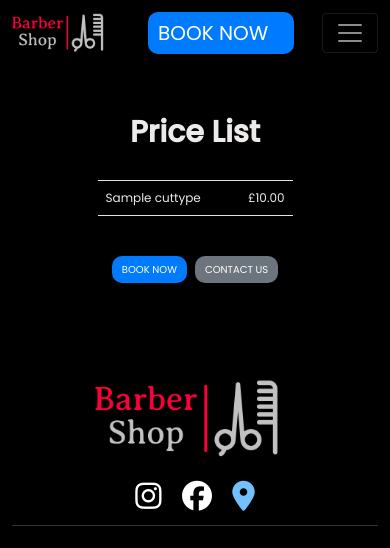
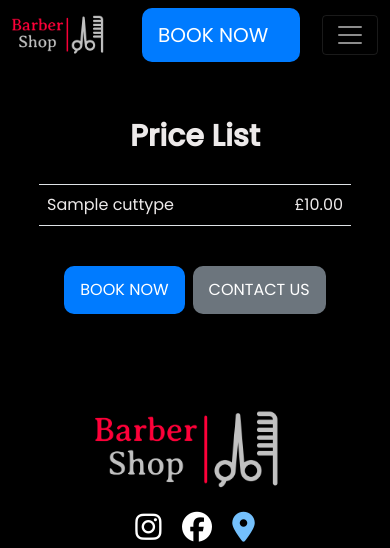
Before and after one commit to huss-al/barber_booking, a Django app: page /services/ in a window 390 px wide. Shown: the top 548 px of the page. Run offline with Django 4.2, Linux system fonts and the light colour scheme; tables that the repository leaves empty hold one stand-in row (values such as "Sample post"); some libraries are stand-ins or nearby versions.

Commit message:
fixed bug

```diff
--- a/barber_shop/settings.py
+++ b/barber_shop/settings.py
@@ -31,7 +31,7 @@
 SECRET_KEY = 'django-insecure-rt-8&cq%g$%m#^(6fy$8#1g=3$4t+hidq(x2g7l_gwk+^kq@g7'
 
 # SECURITY WARNING: don't run with debug turned on in production!
-DEBUG = False
+DEBUG = True
 
 ALLOWED_HOSTS = [
     '127.0.0.1',
--- a/home/templates/home/services.html
+++ b/home/templates/home/services.html
@@ -41,7 +41,7 @@
 
     /* Container and text styles */
     .custom-container {
-        width: 50%;
+        width: 60%;
         max-width: 960px;
         margin: 0 auto;
     }
@@ -59,14 +59,15 @@
     }
 
     .service-col {
-        width: 500px;
+        width: 800px;
     }
 
-    th, td {
+    td {
         padding: 15px;
         text-align: left;
         border: none;
         color: #edeaea;
+        font-size: 23px;
     }
 
     /* Button styles */
@@ -107,23 +108,21 @@
     }
 
     @media (max-width: 576px) {
-        th, td {
+        td {
             padding: 8px;
-            font-size: 25px;
-            font-size: 12px;
-        }
-
-        th {
-            font-size: 14px;
-        }
-
-        .btn-primary, .btn-secondary {
-            font-size: 10px;
-            padding: 6px 10px;
+            font-size: 16px;
         }
 
 
+        .btn-primary, .btn-secondary {
+            font-size: 16px;
+            padding: 12px 16px;
+        }
 
+        .custom-container {
+            width: 80%;
+
+        }
 
     }
 </style>
--- a/home/urls.py
+++ b/home/urls.py
@@ -14,6 +14,7 @@
     path('cancel-booking/<int:appointment_id>/', views.cancel_booking, name='cancel-booking'),
     path('edit_booking/<int:appointment_id>/', views.edit_booking, name='edit-booking'),
     path('create-booking/', views.create_booking, name='create-booking'),
-    path('user-bookings/', views.user_bookings, name='user-bookings'),  # Add this URL pattern
+    path('user-bookings/', views.user_bookings, name='user-bookings'),
+
 
 ]
--- a/home/views.py
+++ b/home/views.py
@@ -121,7 +121,7 @@
         form = BookingEditForm(request.POST, instance=appointment)
         if form.is_valid():
             form.save()
-            return redirect('booking-detail', appointment_id=appointment.id)
+            return redirect('user-bookings')
     else:
         form = BookingEditForm(instance=appointment)
 
--- a/templates/base.html
+++ b/templates/base.html
@@ -42,12 +42,19 @@
                 <a class="nav-link {% if '/contact_us/' in request.path %}active{% endif %}" href="{% url 'contact_us-page' %}">CONTACT US</a>
 
                 {% if user.is_authenticated %}
-                <a class="nav-link {% if '/user-bookings/' in request.path %}active{% endif %}" href="{% url 'user-bookings' %}">MANAGE BOOKINGS</a>
+                {% if user.profile.appointments.exists %}
+                    {% with appointment_id=user.profile.appointments.first.id %}
+                        <a class="nav-link {% if '/user-bookings/' in request.path %}active{% endif %}" href="{% url 'user-bookings' %}">MANAGE BOOKINGS</a>
+                    {% endwith %}
+                {% else %}
+                    <a class="nav-link" href="#">MANAGE BOOKINGS</a>
+                {% endif %}
                 <a class="nav-link {% if request.path == logout_url %}active{% endif %}" aria-current="page" href="{% url 'account_logout' %}">Logout</a>
-                {% else %}
+            {% else %}
                 <a class="nav-link {% if request.path == signup_url %}active{% endif %}" aria-current="page" href="{% url 'account_signup' %}">Register</a>
                 <a class="nav-link {% if request.path == login_url %}active{% endif %}" aria-current="page" href="{% url 'account_login' %}">Login</a>
-                {% endif %}
+            {% endif %}
+
             </div>
 
             <!-- BOOK NOW button visible on desktop -->
```
Also changed, not shown: home/templates/home/user_bookings.html (+4 -5 lines).
